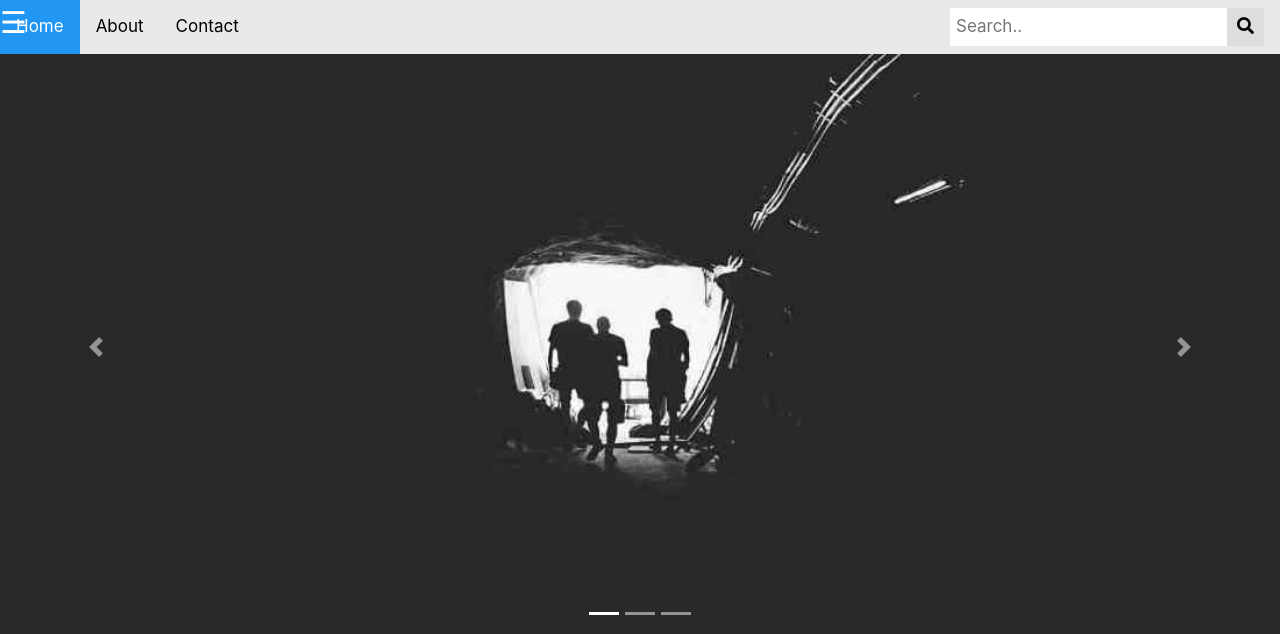
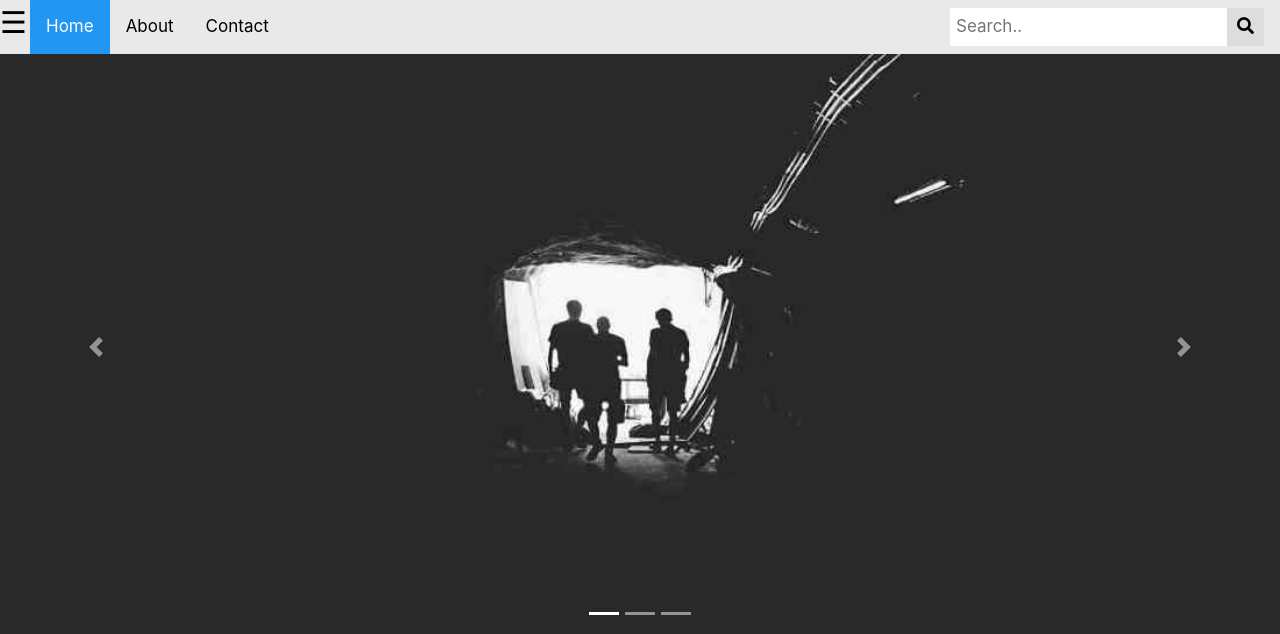
Before and after one commit to nguyenthiennam1992/webnonedjango, a Django app: page / in a window 1280 px wide. Shown: the top 634 px of the page. Run offline with Django 3.2, Linux system fonts and the light colour scheme; some libraries are stand-ins or nearby versions.

Commit message:
commannew

```diff
--- a/static/homepage/css/style.css
+++ b/static/homepage/css/style.css
@@ -13,6 +13,7 @@ body{
 }
 /*Top navbar*/
 .topnav {
+    padding-left: 30px;
     overflow: hidden;
     background-color: #e9e9e9;
   }
@@ -93,7 +94,7 @@ background: #ccc;
     background-color: #ddd;
 }
 .Navspan{
-    font-size:30px;cursor:pointer;color: white; position: fixed
+    font-size:30px;cursor:pointer;color: black; position: fixed
 }
 /*css menu meta*/
 .overlay {
```
